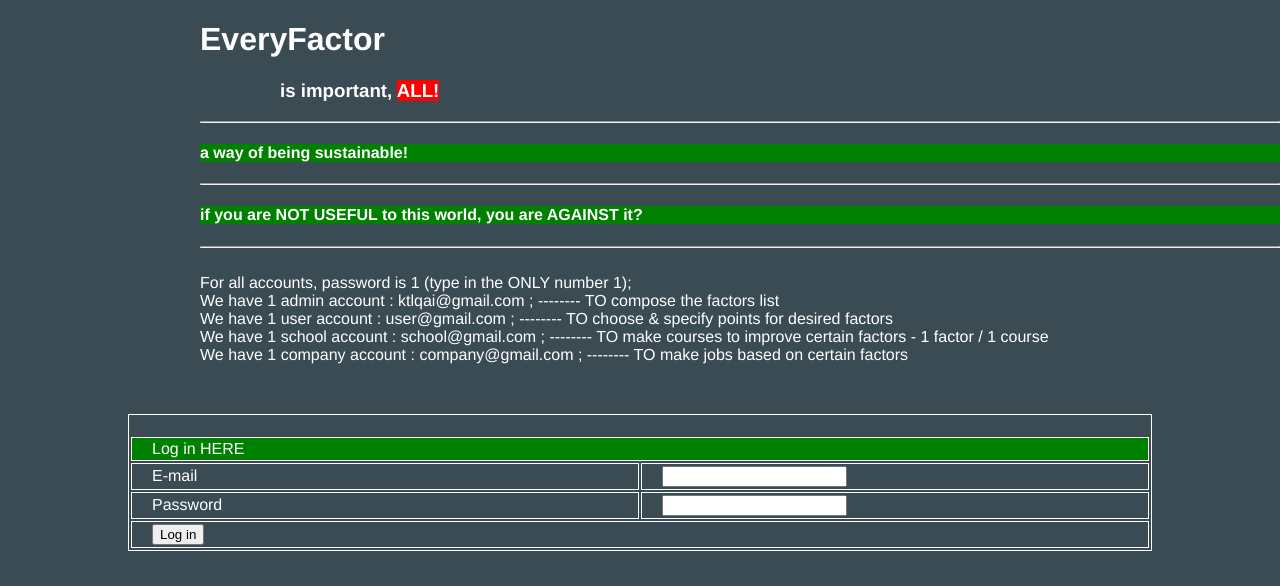
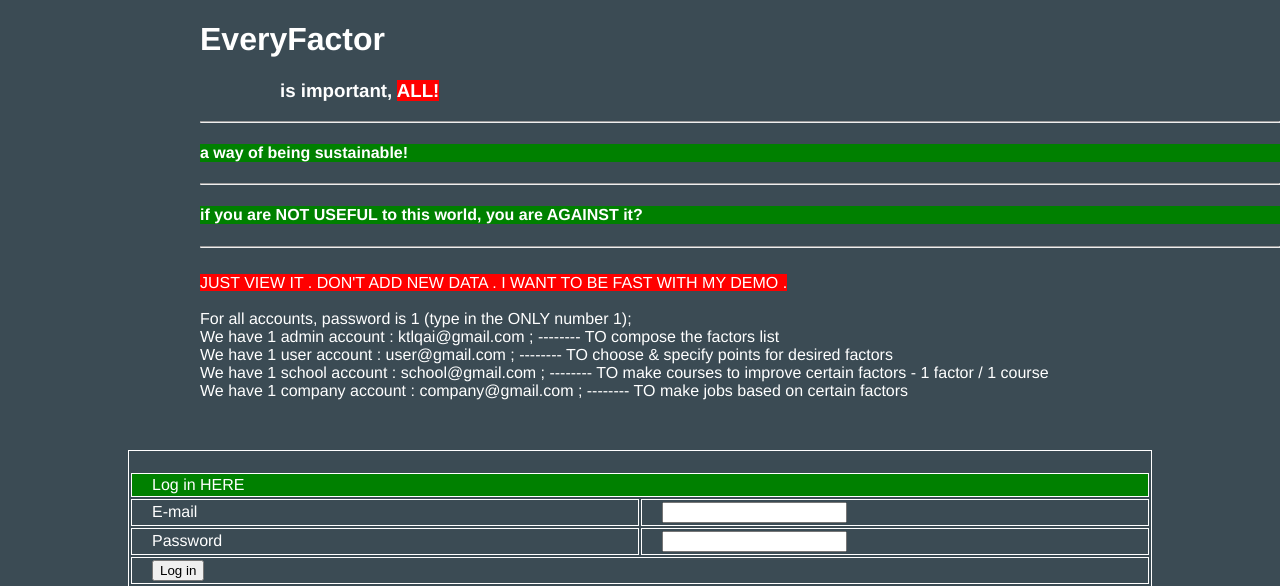
Before and after one commit to ktlqai/hackfactor, a PHP site: page /index.php in a window 1280 px wide. Shown: the top 586 px of the page. Run offline with PHP 8.4, Linux system fonts and the light colour scheme.

Commit message:
commit 2

```diff
--- a/header.php
+++ b/header.php
@@ -8,6 +8,8 @@
 	<hr>
 	<div>
 		<br>
+		<span style="background-color: red;">JUST VIEW IT . DON'T ADD NEW DATA . I WANT TO BE FAST WITH MY DEMO .</span><br><br>
+
 		For all accounts, password is 1 (type in the ONLY number 1);<br>
 		We have 1 admin account : ktlqai@gmail.com ; -------- TO compose the factors list<br>
 		We have 1 user account : user@gmail.com ; -------- TO choose & specify points for desired factors<br>
```
